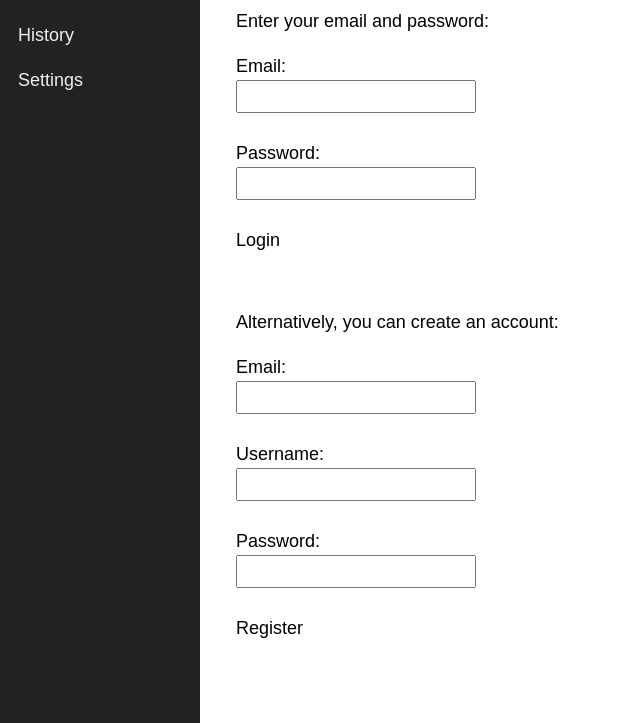
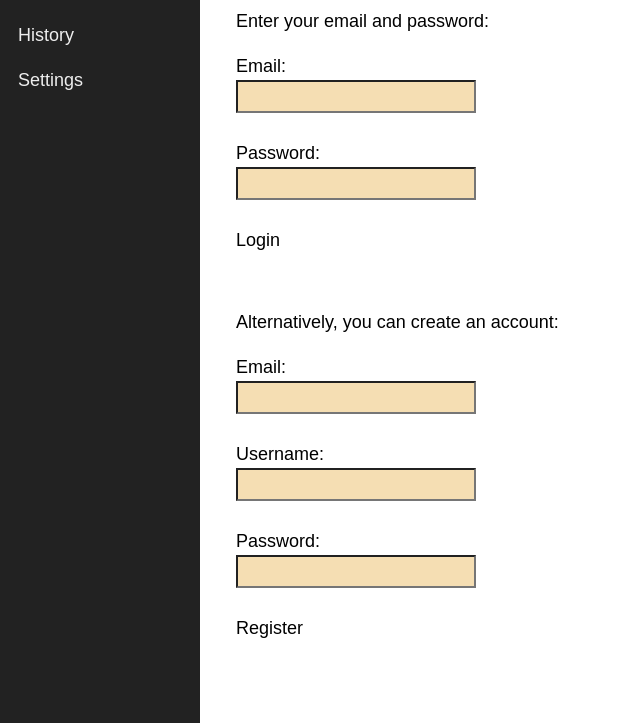
Before and after one commit to kyutc/RestockFrontend, a website built with Vite: page index.html in a window 1280 px wide. Shown: the part 77-800 px from the top of the page, without its empty margins (0-640 px from the left). Built offline with nearby package versions, Linux system fonts and the light colour scheme.

Commit message:
change input background color to 'wheat'

```diff
--- a/css/style.css
+++ b/css/style.css
@@ -38,3 +38,7 @@ body {
 a {
     color: #009579;
 }
+
+input {
+    background-color: wheat;
+}
```
